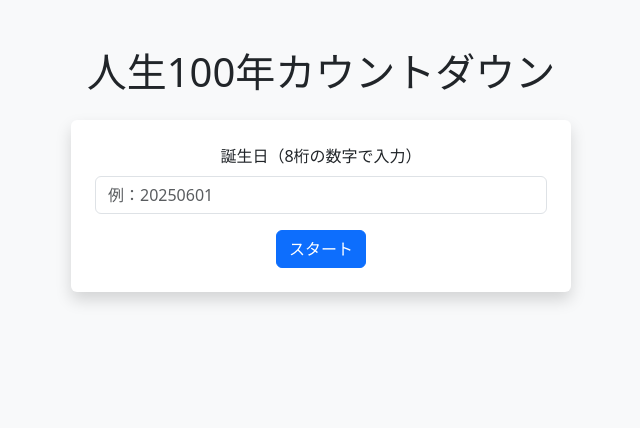
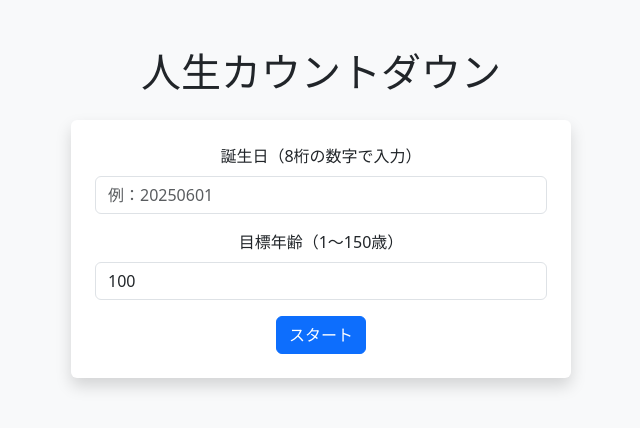
Before and after one commit to jakepeter/countdown-app, a Flask app: page / in a window 1280 px wide. Shown: the top 428 px of the page, without its empty margins (319-959 px from the left). Run offline with Flask 3, Linux system fonts and the light colour scheme.

```diff
--- a/app.py
+++ b/app.py
@@ -11,6 +11,7 @@ def index():
 @app.route('/result', methods=['POST'])
 def result():
     birth_date_str = request.form['birth_date']
+    target_age_str = request.form.get('target_age', '100')  # デフォルト100歳
 
     # ユーザーの入力（日付8桁）を日付型に変換
     try:
@@ -18,7 +19,15 @@ def result():
     except ValueError:
         return "日付の形式が正しくありません。例：19780804"
 
-    # 日本時間の現在日時を取得
+    # 何歳まで生きるか（数字）を取得
+    try:
+        target_age = int(target_age_str)
+        if not (1 <= target_age <= 150):
+            return "年齢は1〜150の範囲で入力してください。"
+    except ValueError:
+        return "年齢は数字で入力してください。"
+
+    # 日本時間の現在日時を取得（offset-aware）
     jst = pytz.timezone('Asia/Tokyo')
     now_jst = datetime.now(jst)
     today = now_jst.date()
@@ -26,22 +35,34 @@ def result():
     # 生きた日数
     age_in_days = (today - birth_date).days
 
-    # 100歳になる日
+    # 目標年齢になる日付（offset-naiveなdate）
     try:
-        hundred_years = birth_date.replace(year=birth_date.year + 100)
+        target_date = birth_date.replace(year=birth_date.year + target_age)
     except ValueError:
-        # うるう年などで日付が無効な場合（例：2月29日）
-        hundred_years = birth_date + timedelta(days=36525)  # おおよそ100年
+        # うるう年対応（例：2月29日）
+        target_date = birth_date + timedelta(days=365 * target_age + target_age // 4)
 
-    # 残り日数と秒数
-    remaining_days = (hundred_years - today).days
-    remaining_seconds = remaining_days * 86400
+    # offset-naiveなdatetimeを作成（目標日の午前0時）
+    target_naive = datetime.combine(target_date, datetime.min.time())
+
+    # JSTのタイムゾーン情報を付与（offset-awareに変換）
+    target_aware = jst.localize(target_naive)
+
+    # 残り時間の差分を計算（offset-aware同士）
+    remaining_timedelta = target_aware - now_jst
+    if remaining_timedelta.total_seconds() < 0:
+        remaining_timedelta = timedelta(0)
+
+    remaining_seconds = int(remaining_timedelta.total_seconds())
+    remaining_days = remaining_timedelta.days
 
     return render_template('result.html',
                            birth_date=birth_date.strftime('%Y-%m-%d'),
                            today=today.strftime('%Y-%m-%d'),
                            age_in_days=age_in_days,
-                           remaining_seconds=remaining_seconds)
+                           remaining_seconds=remaining_seconds,
+                           remaining_days=remaining_days,
+                           target_age=target_age)
 
 if __name__ == '__main__':
     app.run(debug=True)
--- a/templates/index.html
+++ b/templates/index.html
@@ -1,17 +1,21 @@
 <!DOCTYPE html>
 <html>
 <head>
-    <title>人生100年カウントダウン</title>
+    <title>人生カウントダウン</title>
     <meta name="viewport" content="width=device-width, initial-scale=1">
     <link href="https://cdn.jsdelivr.net/npm/bootstrap@5.3.0/dist/css/bootstrap.min.css" rel="stylesheet">
 </head>
 <body class="bg-light text-center py-5">
     <div class="container">
-        <h1 class="mb-4">人生100年カウントダウン</h1>
+        <h1 class="mb-4">人生カウントダウン</h1>
         <form action="/result" method="post" class="p-4 bg-white shadow rounded" style="max-width: 500px; margin: auto;">
             <div class="mb-3">
                 <label for="birth_date" class="form-label">誕生日（8桁の数字で入力）</label>
                 <input type="text" id="birth_date" name="birth_date" class="form-control" placeholder="例：20250601" pattern="\d{8}" required>
+            </div>
+            <div class="mb-3">
+                <label for="target_age" class="form-label">目標年齢（1〜150歳）</label>
+                <input type="number" id="target_age" name="target_age" class="form-control" min="1" max="150" value="100" required>
             </div>
             <button type="submit" class="btn btn-primary">スタート</button>
         </form>
```
Also changed, not shown: templates/result.html (+6 -5 lines), 1 other file.
